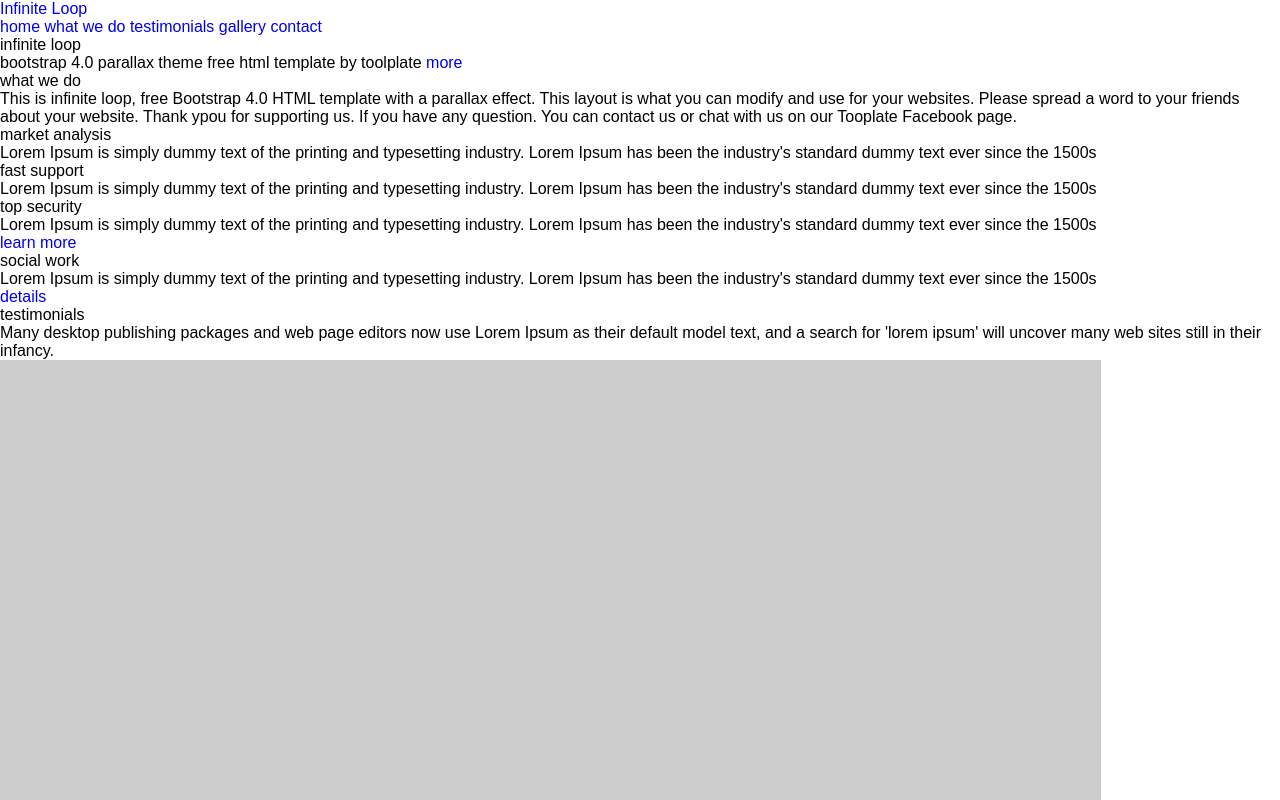
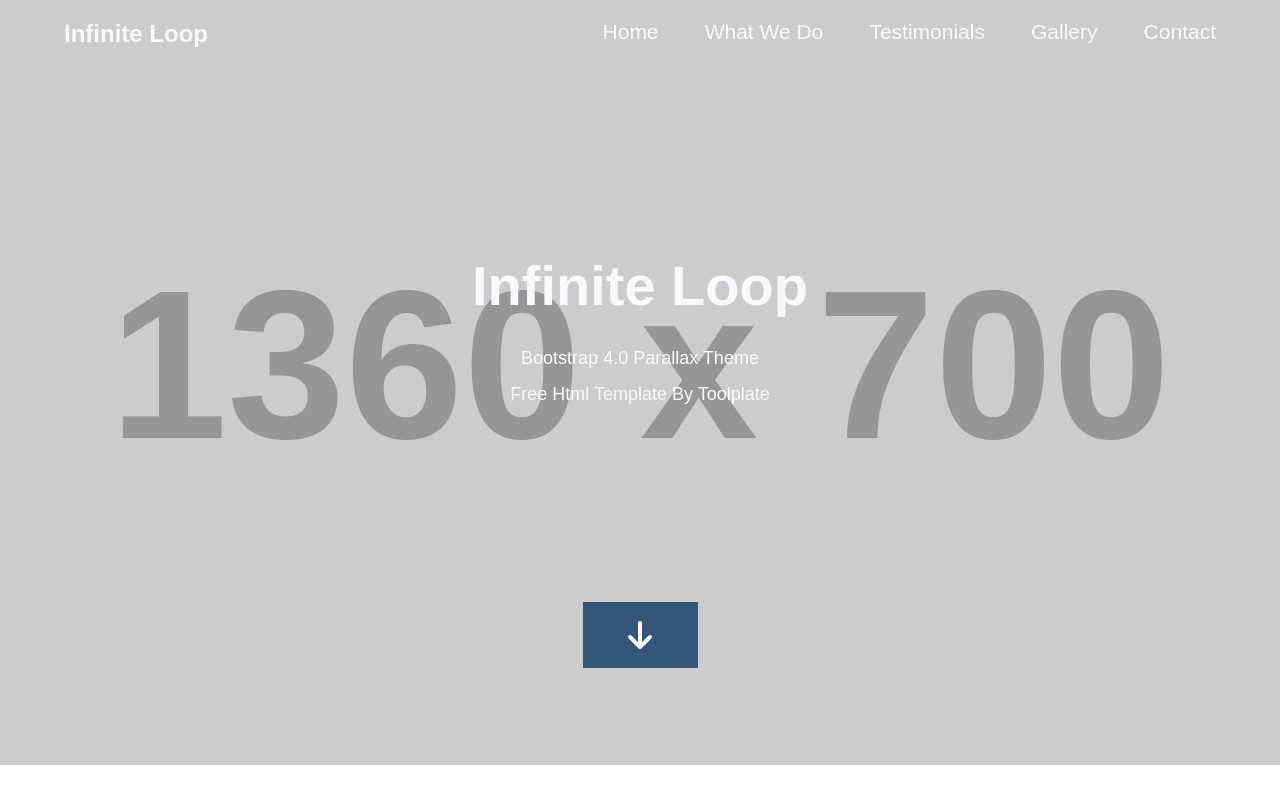
Before and after one commit to vomkaraxioned/infinity-loop, a plain HTML site: page index.html in a window 1280 px wide. Shown: the top 800 px of the page. Drawn offline with nearby package versions, Linux system fonts and the light colour scheme; files that its build step writes are made by us from their sources; placeholder pictures from the web are drawn by us.

Commit message:
sass upto banner section

```diff
--- a/assets/sass/_banner.scss
+++ b/assets/sass/_banner.scss
@@ -0,0 +1,30 @@
+.banner {
+  padding: 253px 0 97px 0;
+  @include background($url:"https://dummyimage.com/1360x700/000");
+
+  &__title {
+    padding-bottom: 30px;
+    @include font(map.get($colors,"whiteShade"),$size:56px,$weight:700,$textAlign:center,$text:capitalize);
+  }
+
+  &__sub-title {
+    padding-bottom: 15px;
+    @include display(block);
+    @include font(map.get($colors,"whiteShade"),$size:18px,$textAlign:center,$text:capitalize);
+  }
+
+  .more-btn {
+    @include contentSize(115px,66px);
+    margin: 182px auto 0 auto;
+    @include display(block);
+    @include clickable(map.get($colors,"blueShade"),map.get($colors,"whiteShade"));
+    @include font(map.get($colors,"whiteShade"),$size:32px);
+    text-indent: -9999px;
+
+    &::before {
+      @include contentSize(100%,100%);
+      @include flex(true,$justify:center,$align:center);
+      @include icon($arrowIcon,true);
+    }
+  }
+}
--- a/assets/sass/_header.scss
+++ b/assets/sass/_header.scss
@@ -0,0 +1,48 @@
+//wrapper start here
+@include wrapper("large",90%);
+@include wrapper($width:90%);
+//wrapper end here
+
+//header start here
+.header {
+  @include contentSize(100%);
+  padding-top: 20px;
+  @include position(absolute,0);
+  @include background($color:transparent);
+
+  .wrapper-large { @include flex(true);}
+
+  .logo {
+    @include flex($basis:20%);
+    a{
+      @include font(map.get($colors,"whiteShade"),$size:24px,$text:capitalize,$weight:900);
+
+      @include reverseResponsive(map.get($devices,"desktop")){
+        &:hover{
+          @include font(map.get($colors,"activeControl"));
+        }
+      }
+    }
+  }
+
+  nav{  @include flex($basis:80%); }
+
+  .navigation{
+    gap: 5%;
+    @include flex(true,$justify:flex-end);
+    &__item{
+
+      a{
+        @include font(map.get($colors,"whiteShade"),$size:21px,$text:capitalize);
+
+        @include reverseResponsive(map.get($devices,"desktop")){
+          &:hover{
+            @include font(map.get($colors,"activeControl"));
+          }
+        }
+      }
+    }
+  }
+
+}
+//header end here
--- a/assets/sass/_what-we-do.scss
+++ b/assets/sass/_what-we-do.scss
@@ -0,0 +1,11 @@
+.what-we-do {
+  padding: 182px 0 103px 0;
+
+  &__title {
+    @include font(map.get($colors,"blueShade"),$size:$large,$text:capitalize);
+  }
+
+  &__description {
+
+  }
+}
--- a/assets/sass/globals/_variables.scss
+++ b/assets/sass/globals/_variables.scss
@@ -5,11 +5,11 @@
    "mediumPhone":"480px",
    "smallPhone":"320px");
 
- $colors:("whiteShade":"#faf7fe",
-   "blueShade":"#345679",
-   "lightBlue":"#4d92ba",
-   "activeControl":"#3ca0de",
-   "greyShade":"#9ba7ad",
+ $colors:("whiteShade":#faf7fe,
+   "blueShade":#345679,
+   "lightBlue":#4d92ba,
+   "activeControl":#3ca0de,
+   "greyShade":#9ba7ad
  );
 
 $what-section:"\f690","\f27a","\f577","\f500";
@@ -17,3 +17,7 @@ $what-section:"\f690","\f27a","\f577","\f500";
 $contact-section:"\f075","\f27a","\f3c5","\f098";
 
  $arrowIcon:"\f063";
+
+ $autoMargin:0 auto;
+
+ $large:38px;
--- a/assets/sass/style.scss
+++ b/assets/sass/style.scss
@@ -1,3 +1,4 @@
+@use "sass:map";
 @import "globals/reset";
 @import "globals/mixins";
 @import "globals/variables";
```
Also changed, not shown: assets/css/style.css (added), 1 other file.
